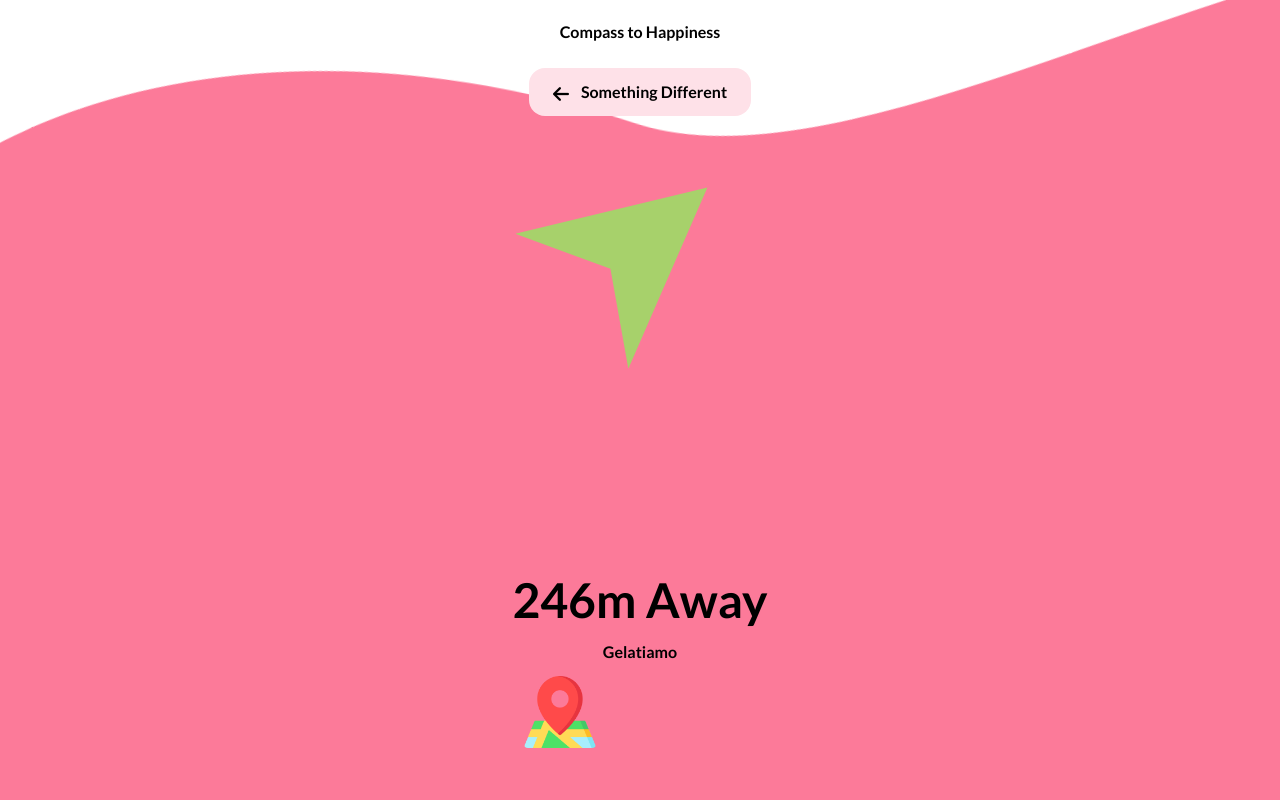
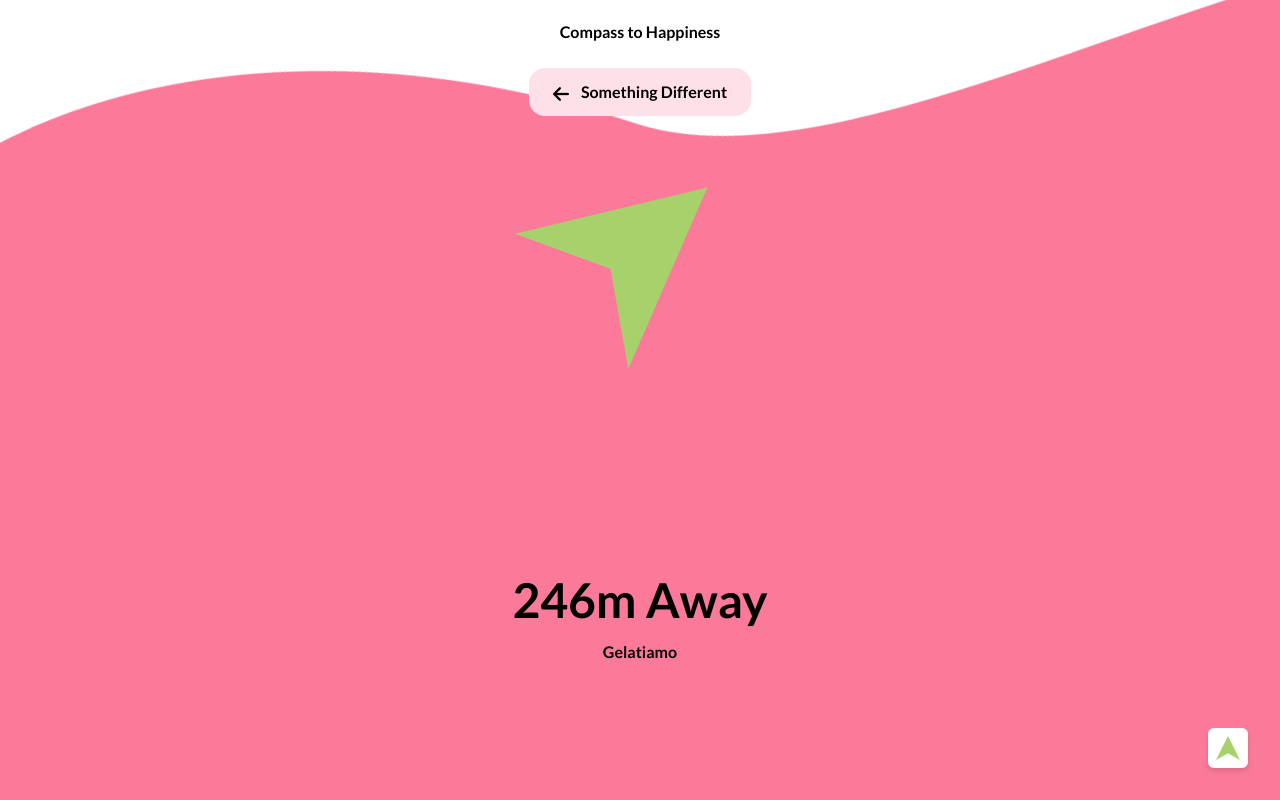
Before and after one commit to compass-to-happiness/compass-to-happiness.github.io, a React (Create React App) app: page / in a window 1280 px wide. Both pictures are taken after a click on the button 190 px from the left and 476 px from the top of the page. Built offline with nearby package versions, Linux system fonts and the light colour scheme; no server answers; what @googlemaps/react-wrapper would draw is missing.

Commit message:
Add map/compass toggle button

```diff
--- /dev/null
+++ b/src/components/MapToggleButton.js
@@ -0,0 +1,13 @@
+import mapIcon from '../images/map.png';
+import compassIcon from '../images/compass.svg';
+
+export default function MapToggleButton({ onClick, isCurrentlyMap }) {
+  return (
+    <div
+      onClick={onClick}
+      className="bg-[#fff] drop-shadow-md shadow-black w-10 h-10 p-2 fixed right-8 bottom-8 rounded-md cursor-pointer"
+    >
+      <img src={isCurrentlyMap ? compassIcon : mapIcon} />
+    </div>
+  );
+}
--- a/src/pages/CompassPage.js
+++ b/src/pages/CompassPage.js
@@ -3,10 +3,10 @@ import Spinner from '../components/Spinner';
 import Error from '../components/Error';
 import Compass from '../components/Compass';
 import Map from '../components/Map';
-import mapIcon from '../images/map.png';
 import backArrow from '../images/back-arrow.png';
 import { useState } from 'react';
 import { ReactComponent as PinkBlobSVG } from '../images/pink-blob.svg';
+import MapToggleButton from '../components/MapToggleButton';
 
 const render = (status) => {
   if (status === Status.FAILURE) return <Error />;
@@ -51,12 +51,7 @@ export default function CompassPage({ changeView }) {
             <div>
               <h2 className="font-bold text-5xl text-center mb-4">246m Away</h2>
               <h3 className="font-bold text-base text-center">Gelatiamo</h3>
-              <img
-                onClick={() => changeToMap(!isMap)}
-                className="w-24 h-24 rounded-2xl bg-white p-3"
-                src={mapIcon}
-                alt="Map icon"
-              />
+              <MapToggleButton onClick={() => changeToMap(!isMap)} isCurrentlyMap={isMap} />
             </div>
           </div>
         </Wrapper>
```
